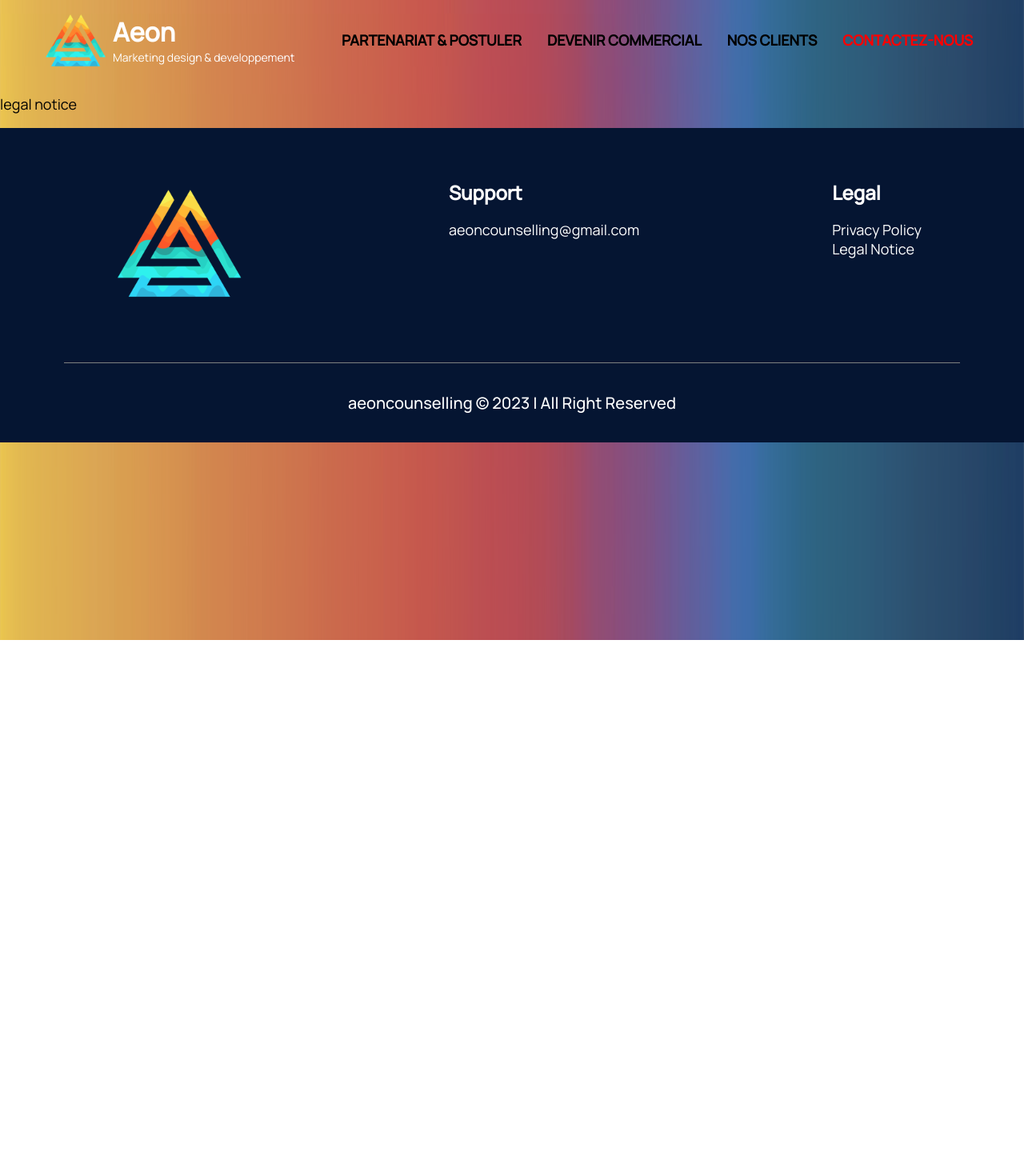
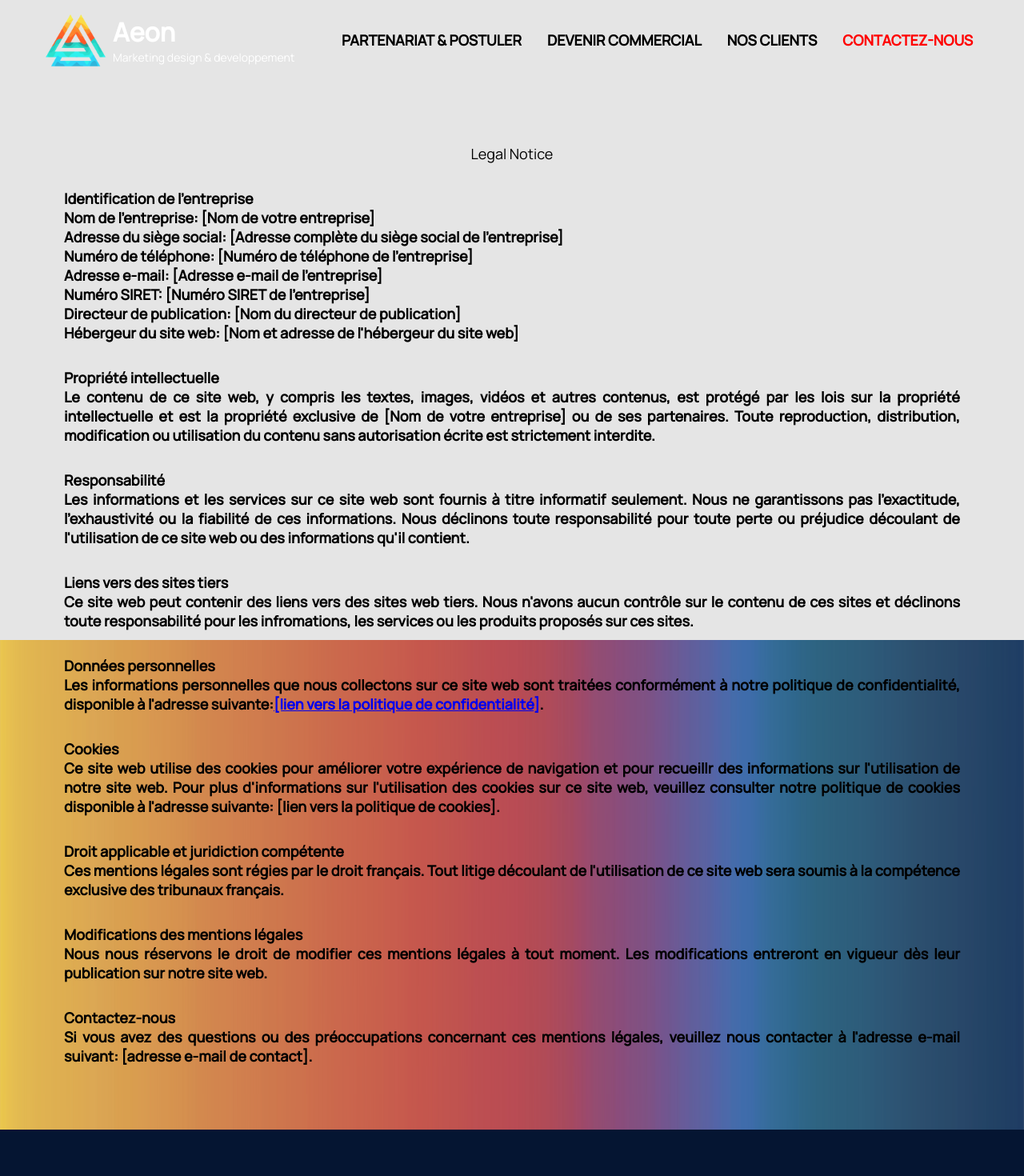
Before and after one commit to hajarakotozafy/AEON, a React (Create React App) app: page /Legal-Notice in a window 1280 px wide. Shown: the top 1470 px of the page at 80% size. Before the commit the page ends 800 px from the top, so only its background shows below. Built offline with nearby package versions, Linux system fonts and the light colour scheme.

Commit message:
feat: add legal notice

```diff
--- a/src/App.tsx
+++ b/src/App.tsx
@@ -8,6 +8,7 @@ import Navbar from "./components/Navbar/Navbar";
 import Footer from "./components/Footer";
 import LandingPage from "./components/LandingPage";
 import PrivacyPolicy from "./components/PrivacyPolicy";
+import LegalNotice from './components/LegalNotice';
 import "@fontsource/manrope/500.css";
 
 function App() {
@@ -19,7 +20,7 @@ function App() {
                         <Routes>
                             <Route path="/" element={<LandingPage/>}/>
                             <Route path="/Privacy-Policy/" element={<PrivacyPolicy/>}/>
-                            <Route path="/Legal-Notice/" element={<p>legal notice</p>}/>
+                            <Route path="/Legal-Notice/" element={<LegalNotice/>}/>
                         </Routes>
                     <Footer/>
                 </BrowserRouter>
--- /dev/null
+++ b/src/components/LegalNotice/index.tsx
@@ -0,0 +1,99 @@
+import React from "react";
+import { Link } from "react-router-dom";
+import Styled from "styled-components";
+
+const LegalNotice: React.FC = () => {
+    return (
+        <LegalNoticeContainer>
+             <h2>Legal Notice</h2>
+            <div>
+                <h4>Identification de l'entreprise</h4>
+                <p>Nom de l'entreprise: [Nom de votre entreprise]<br/>Adresse du siège social: [Adresse complète du siège social de l'entreprise]<br/>Numéro de téléphone: [Numéro de téléphone de l'entreprise]<br/>Adresse e-mail: [Adresse e-mail de l'entreprise]<br/>Numéro SIRET: [Numéro SIRET de l'entreprise]<br/>Directeur de publication: [Nom du directeur de publication]<br/>Hébergeur du site web: [Nom et adresse de l'hébergeur du site web]</p>
+            </div>
+            <div>
+                <h4>Propriété intellectuelle</h4>
+                <p>Le contenu de ce site web, y compris les textes, images, vidéos et autres contenus, est protégé par les lois sur la propriété intellectuelle et est la propriété exclusive de [Nom de votre entreprise] ou de ses partenaires. Toute reproduction, distribution, modification ou utilisation du contenu sans autorisation écrite est strictement interdite.</p>
+            </div>
+            <div>
+                <h4>Responsabilité</h4>
+                <p>Les informations et les services sur ce site web sont fournis à titre informatif seulement. Nous ne garantissons pas l'exactitude, l'exhaustivité ou la fiabilité de ces informations. Nous déclinons toute responsabilité pour toute perte ou préjudice découlant de l'utilisation de ce site web ou des informations qu'il contient.</p>
+            </div>
+            <div>
+                <h4>Liens vers des sites tiers</h4>
+                <p>Ce site web peut contenir des liens vers des sites web tiers. Nous n'avons aucun contrôle sur le contenu de ces sites et déclinons toute responsabilité pour les infromations, les services ou les produits proposés sur ces sites.</p>
+            </div>
+            <div>
+                <h4>Données personnelles</h4>
+                <p>Les informations personnelles que nous collectons sur ce site web sont traitées conformément à notre politique de confidentialité, disponible à l'adresse suivante:<Link to="/Privacy-Policy/">[lien vers la politique de confidentialité]</Link>.</p>
+            </div>
+            <div>
+                <h4>Cookies</h4>
+                <p>Ce site web utilise des cookies pour améliorer votre expérience de navigation et pour recueillr des informations sur l'utilisation de notre site web. Pour plus d'informations sur l'utilisation des cookies sur ce site web, veuillez consulter notre politique de cookies disponible à l'adresse suivante: [lien vers la politique de cookies].</p>
+            </div>
+            <div>
+                <h4>Droit applicable et juridiction compétente</h4>
+                <p>Ces mentions légales sont régies par le droit français. Tout litige découlant de l'utilisation de ce site web sera soumis à la compétence exclusive des tribunaux français.</p>
+            </div>
+            <div>
+                <h4>Modifications des mentions légales</h4>
+                <p>Nous nous réservons le droit de modifier ces mentions légales à tout moment. Les modifications entreront en vigueur dès leur publication sur notre site web.</p>
+            </div>
+            <div>
+                <h4>Contactez-nous</h4>
+                <p>Si vous avez des questions ou des préoccupations concernant ces mentions légales, veuillez nous contacter à l'adresse e-mail suivant: [adresse e-mail de contact].</p>
+            </div>
+        </LegalNoticeContainer>
+    )
+}
+
+export default LegalNotice;
+
+const LegalNoticeContainer = Styled.div`
+    h2{
+        padding: 0;
+        margin: 0;
+        font-weight: 400;
+        font-size: 18px;
+        text-align: center;
+    }
+    width: auto;
+    padding: 80px;
+    @media screen and (max-width: 650px){
+        padding: 80px 32px;
+    }
+    // background-color: #E5E5E5;
+    display: flex;
+    flex-direction: column;
+    gap: 32px;
+    div {
+        display: flex;
+        flex-direction: column;
+        color: #000000;
+        font-size: 18px;
+        font-weight: 600;
+        flex-wrap: wrap;
+        h4{
+           padding: 0;
+           margin: 0;
+        }
+        p{
+            margin: 0;
+            padding: 0;
+            text-align: justify;
+        }
+        @media screen and (max-width: 650px){
+            font-size: 14px;
+        }
+    }
+    &:before{
+        position: fixed;
+        content: "";
+        width: 100%;
+        height: 100vh;
+        z-index: -5;
+        background: #E5E5E5;
+        top: 0;
+        left: 0;
+
+    }
+`
--- a/src/components/PrivacyPolicy/index.tsx
+++ b/src/components/PrivacyPolicy/index.tsx
@@ -80,6 +80,9 @@ const PrivacyPolicyContainer = Styled.div`
             padding: 0;
             text-align: justify;
         }
+        @media screen and (max-width: 650px){
+            font-size: 14px;
+        }
     }
     &:before{
         position: fixed;
```
